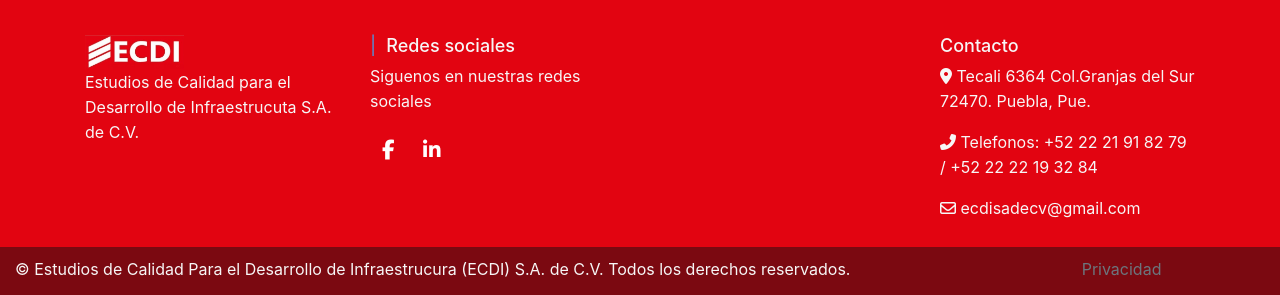
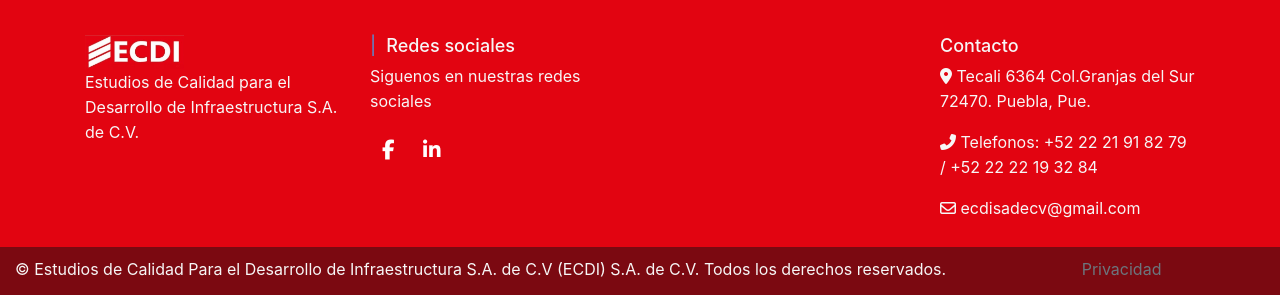
Before and after one commit to javibash/ECDI, a plain HTML site: page index.html in a window 1280 px wide. Shown: the part 3690-3985 px from the top of the page. Drawn offline with nearby package versions, Linux system fonts and the light colour scheme; a small style sheet from the web is missing.

Commit message:
Update index.html

```diff
--- a/index.html
+++ b/index.html
@@ -364,7 +364,7 @@
       <div class="row footersuperior">
         <div class="col-md-3 col-sm-6 col-xs-12 segmento-uno md-mb-30 sm-mb-30">
           <img src="img/logo_ECDI2.jpg" width="99" height="35"   alt="">
-          <p>Estudios de Calidad para el Desarrollo de Infraestrucuta S.A. de C.V.</p>
+          <p>Estudios de Calidad para el Desarrollo de Infraestructura S.A. de C.V.</p>
         </div>
 
         <div class="col-md-3 col-sm-6 col-xs-12 segmento-cuatro sm-mb-30">
@@ -393,7 +393,7 @@
     <div class="container-fluid">
       <div class="row footerinferior">
         <div class="col-md-10">
-          <p class="footer-bottom-text">  &copy; Estudios de Calidad Para el Desarrollo de Infraestrucura (ECDI) S.A. de C.V. Todos los derechos reservados. </p>
+          <p class="footer-bottom-text">  &copy; Estudios de Calidad Para el Desarrollo de Infraestructura S.A. de C.V (ECDI) S.A. de C.V. Todos los derechos reservados. </p>
         </div>
         <div class="col-md-2">
           <a class="text-secondary" href="privacidad/privacidad.html">Privacidad</a>
```
